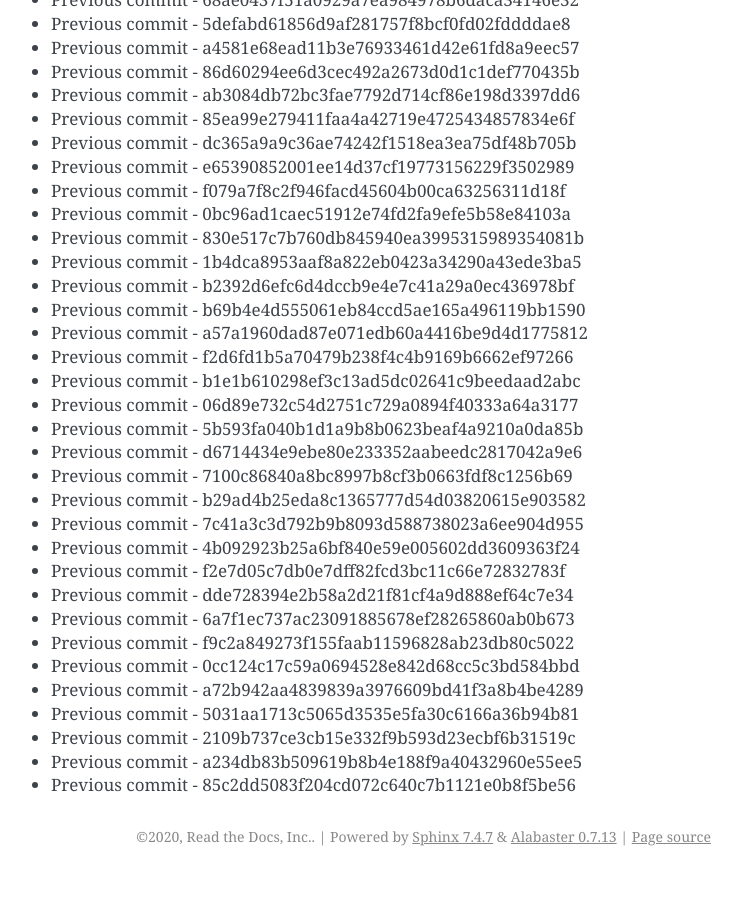
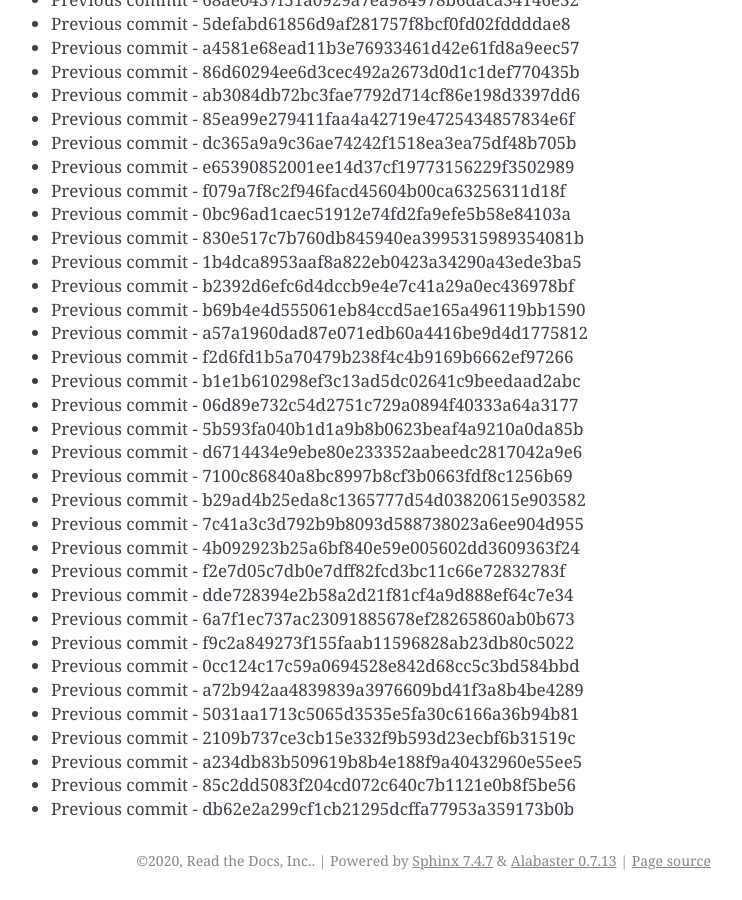
Before and after one commit to readthedocs/rtd-git-stresstest, a Sphinx documentation site: the page built from docs/updates.rst, in a window 1280 px wide and 900 px high, scrolled down 71927 px. Shown: the whole window, without its empty margins (399-1141 px from the left). Built offline with Sphinx 7.4.7, drawn with Linux system fonts in a browser that asks for light colours; before the commit the page ends 72803 px from its top, so only the background shows below that.

Commit message:
Generating commit from previous: db62e2a299cf1cb21295dcffa77953a359173b0b

```diff
--- a/docs/updates.rst
+++ b/docs/updates.rst
@@ -3054,3 +3054,4 @@ It can be tested for any performance characteristics.
 * Previous commit - 2109b737ce3cb15e332f9b593d23ecbf6b31519c
 * Previous commit - a234db83b509619b8b4e188f9a40432960e55ee5
 * Previous commit - 85c2dd5083f204cd072c640c7b1121e0b8f5be56
+* Previous commit - db62e2a299cf1cb21295dcffa77953a359173b0b
```
